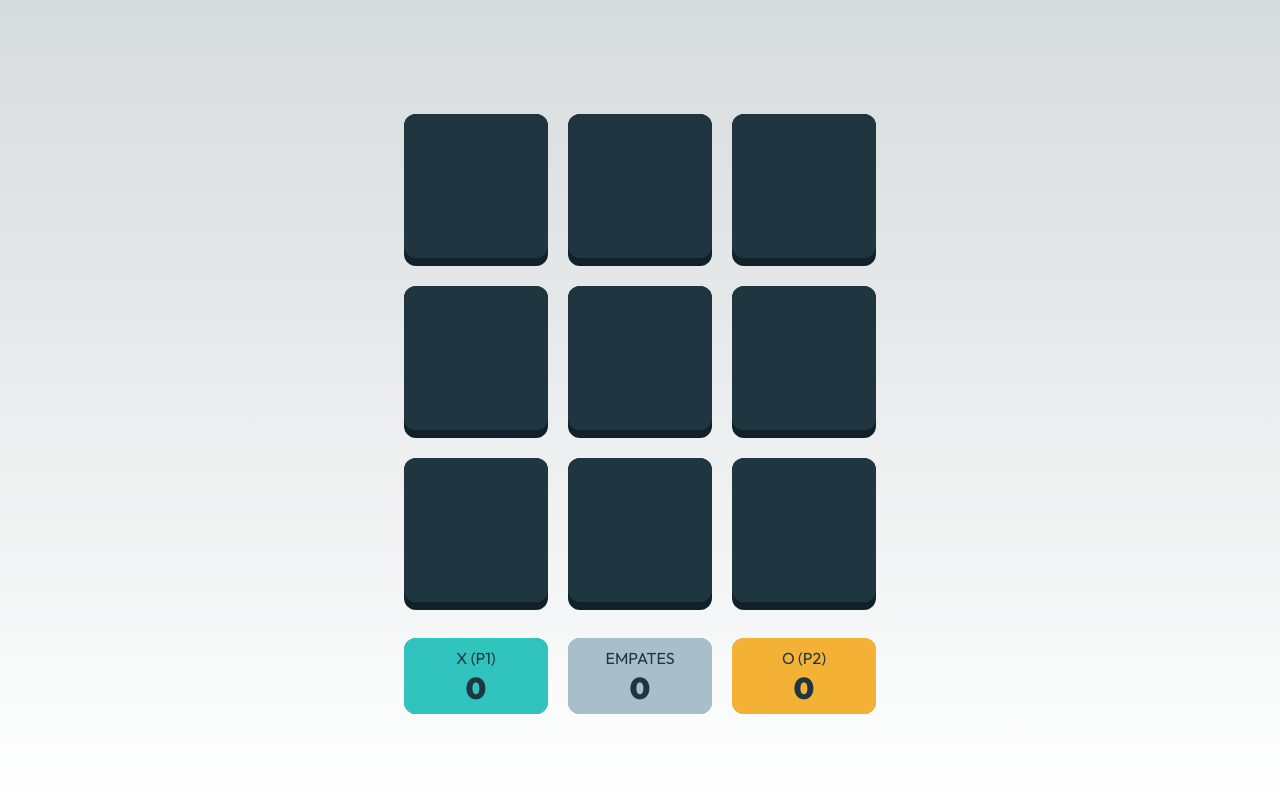
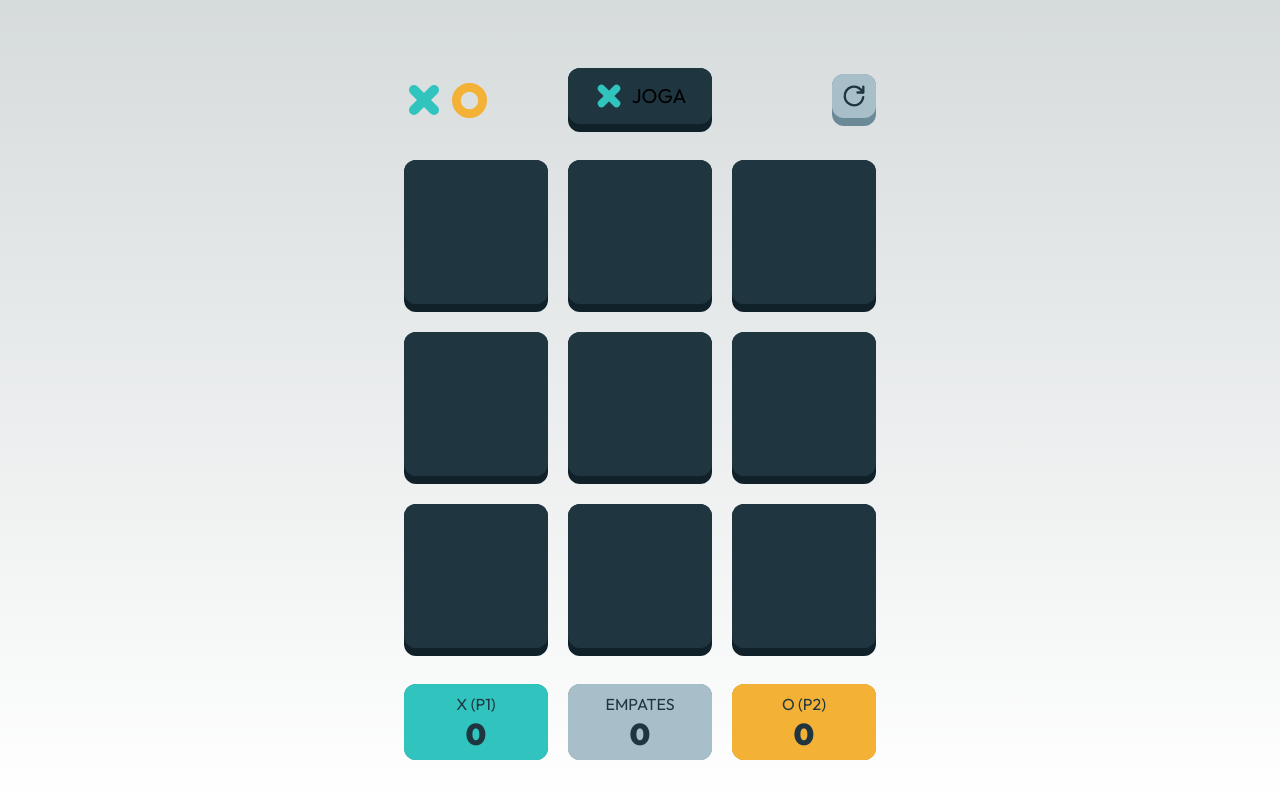
Before and after one commit to joaodos3v/jogo-da-velha_fdev, a Next.js app in the folder apps/frontend/: page / in a window 1280 px wide. Built offline with nearby package versions, Linux system fonts and the light colour scheme.

Commit message:
feat: finish layout and game initial version (22)

```diff
--- a/apps/frontend/src/app/page.tsx
+++ b/apps/frontend/src/app/page.tsx
@@ -1,11 +1,13 @@
 import BoardArea from '@/components/game/BoardArea';
 import Result from '@/components/result';
 import ScoreBoard from '@/components/game/ScoreBoard';
+import Menu from '@/components/menu';
 
 export default function Home() {
   return (
     <div className='flex flex-col gap-7'>
       <Result />
+      <Menu />
       <BoardArea />
       <ScoreBoard />
     </div>
--- /dev/null
+++ b/apps/frontend/src/components/menu/index.tsx
@@ -0,0 +1,34 @@
+'use client';
+import { IconCircle, IconReload, IconX } from '@tabler/icons-react';
+import Button from '../shared/Button';
+import { useContext } from 'react';
+import GameContext from '@/contexts/GameContext';
+import Card from '../shared/Card';
+import { PlayerType } from 'core';
+
+export default function Menu() {
+  const { currentPlayer, restart } = useContext(GameContext);
+
+  return (
+    <div className='flex justify-between items-center'>
+      <div className='flex items-center gap-2 w-32'>
+        <IconX size={40} stroke={6} className='text-primary-500' />
+        <IconCircle size={35} stroke={6} className='text-secondary-500' />
+      </div>
+
+      <Card color='dark'>
+        <div className='flex justify-center items-center gap-2 h-10 w-32 texxt-light-500'>
+          {currentPlayer.type === PlayerType.X && <IconX size={30} stroke={6} className='text-primary-500' />}
+          {currentPlayer.type === PlayerType.O && <IconCircle size={30} stroke={6} className='text-secondary-500' />}
+          <span className='text-xl'>JOGA</span>
+        </div>
+      </Card>
+
+      <div className='flex justify-end w-32'>
+        <Button onClick={restart}>
+          <IconReload size={28} stroke={2} className='text-dark-500' />
+        </Button>
+      </div>
+    </div>
+  );
+}
--- a/apps/frontend/src/components/result/index.tsx
+++ b/apps/frontend/src/components/result/index.tsx
@@ -12,7 +12,7 @@ export default function Result() {
   return (
     <Modal visible={result.finished}>
       {result.tied ? (
-        <span className='uppercase font-bold text-light'>Terminou empatado</span>
+        <span className='uppercase font-bold text-light text-3xl mb-4'>Terminou empatado</span>
       ) : (
         <>
           <span className='uppercase font-bold text-light'>
--- a/apps/frontend/src/contexts/GameContext.tsx
+++ b/apps/frontend/src/contexts/GameContext.tsx
@@ -5,6 +5,7 @@ import { createContext, useState } from 'react';
 interface GameContextProps {
   player1: Player;
   player2: Player;
+  currentPlayer: Player;
   ties: number;
   board: Board;
   result: GameResult;
@@ -35,6 +36,7 @@ export function GameProvider(props: any) {
       value={{
         player1: game.player1,
         player2: game.player2,
+        currentPlayer: game.currentPlayer,
         ties: game.ties,
         board: game.board,
         addMove,
```
